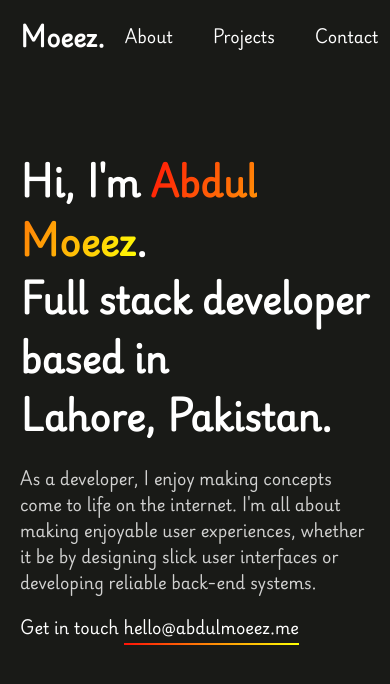
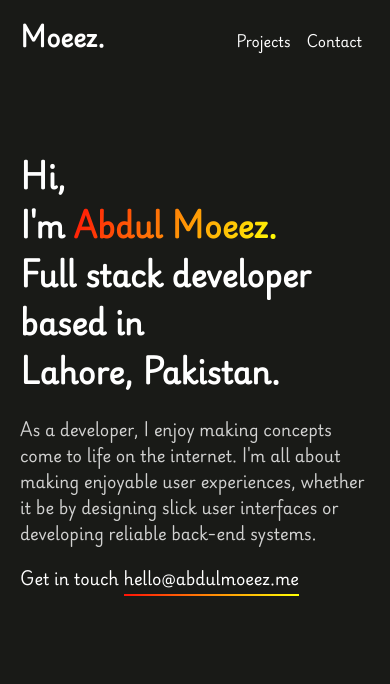
Before and after one commit to AbdulMoeez231/portfolio, a Next.js app: page / in a window 390 px wide. Shown: the top 684 px of the page. Built offline with nearby package versions, Linux system fonts and the light colour scheme.

Commit message:
Responsive

```diff
--- a/app/globals.css
+++ b/app/globals.css
@@ -32,11 +32,11 @@ body {
     width: 50%;
     height: 3px;
   }
-  80% {
+  70% {
     width: 100%;
     height: 3px;
   }
-  90% {
+  80% {
     width: 100%;
     height: 100vh;
   }
--- a/components/Home/HeroSection.jsx
+++ b/components/Home/HeroSection.jsx
@@ -3,7 +3,7 @@ import React from 'react'
 const HeroSection = () => {
     return (
         <div className='container fade-in'>
-            <h1 className='text-white text-4xl leading-relaxed font-extrabold mt-20'>Hi, I'm <span className='text-gradient'>Abdul Moeez</span>. <br />
+            <h1 className='text-white text-3xl sm:text-4xl font-extrabold mt-20 leading-relaxed'>Hi, <br className='sm:hidden' /> I'm <span className='text-gradient'>Abdul Moeez.</span> <br />
                 Full stack developer based in <br /> Lahore, Pakistan.</h1>
             <p className='text-white text-opacity-80 max-w-[600px] leading-relaxed mt-5'>As a developer, I enjoy making concepts come to life on the internet. I'm all about making enjoyable user experiences, whether it be by designing slick user interfaces or developing reliable back-end systems.</p>
             <p className='mt-5 text-white'>Get in touch <span className='relative'><div className='absolute w-full h-[2px] bg-gradient left-0 -bottom-1'></div> <a href="mailto:moeezbuttab231@gmail.com">hello@abdulmoeez.me</a></span></p>
--- a/components/Navbar/Navbar.jsx
+++ b/components/Navbar/Navbar.jsx
@@ -39,29 +39,29 @@ const Navbar = () => {
 
     return (
         <>
-            <div className="container py-5 flex justify-between items-center text-white fade-in">
+            <div className="container py-5 flex justify-between items-baseline text-white fade-in">
                 <h1 className="text-2xl font-bold cursor-default">Moeez.</h1>
                 <div>
                     <ul
                         ref={ulRef}
-                        className="relative flex items-center font-medium"
+                        className="relative flex items-center font-medium  text-sm sm:text-base"
                     >
                         <li
-                            className="cursor-pointer px-5"
+                            className="cursor-pointer px-2 sm:px-5 max-sm:hidden"
                             onMouseEnter={handleMouseEnter}
                             onMouseLeave={handleMouseLeave}
                         >
                             About
                         </li>
                         <li
-                            className="cursor-pointer px-5"
+                            className="cursor-pointer px-2 sm:px-5"
                             onMouseEnter={handleMouseEnter}
                             onMouseLeave={handleMouseLeave}
                         >
                             Projects
                         </li>
                         <li
-                            className="cursor-pointer px-5"
+                            className="cursor-pointer px-2 sm:px-5"
                             onMouseEnter={handleMouseEnter}
                             onMouseLeave={handleMouseLeave}
                         >
```
